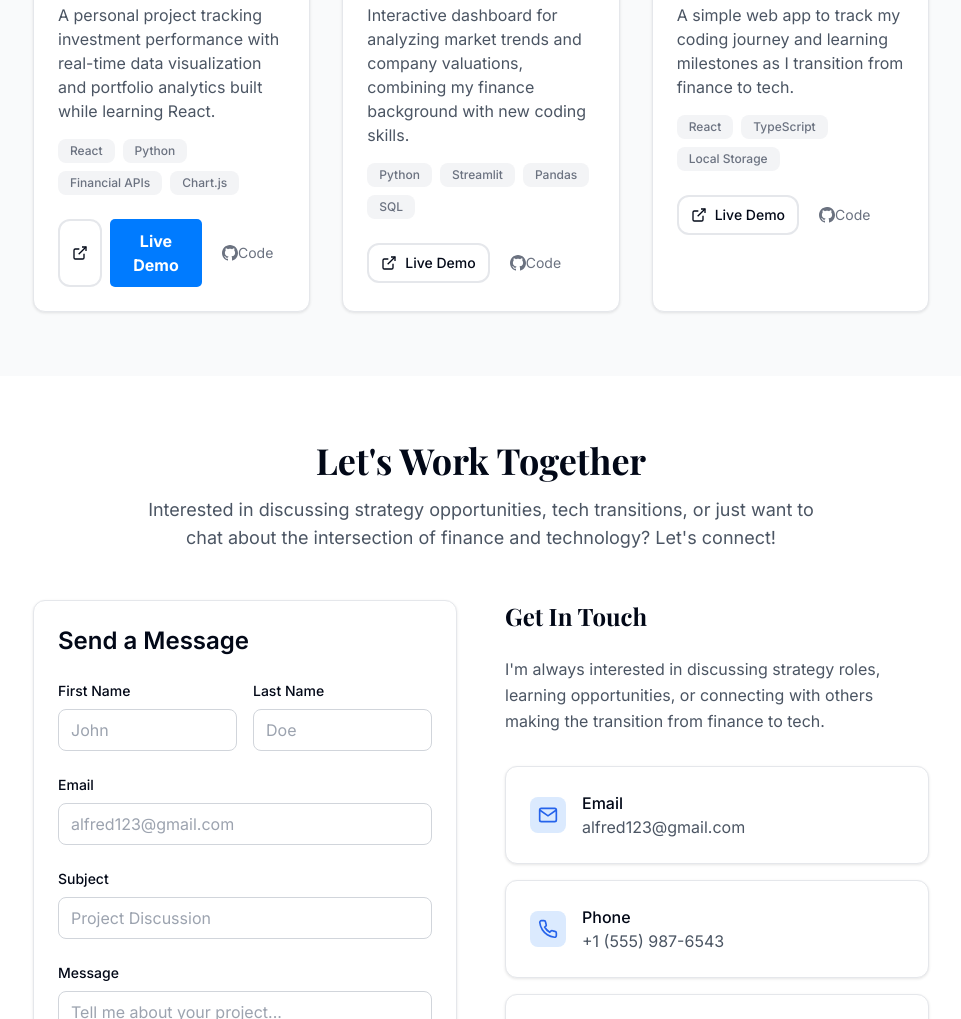
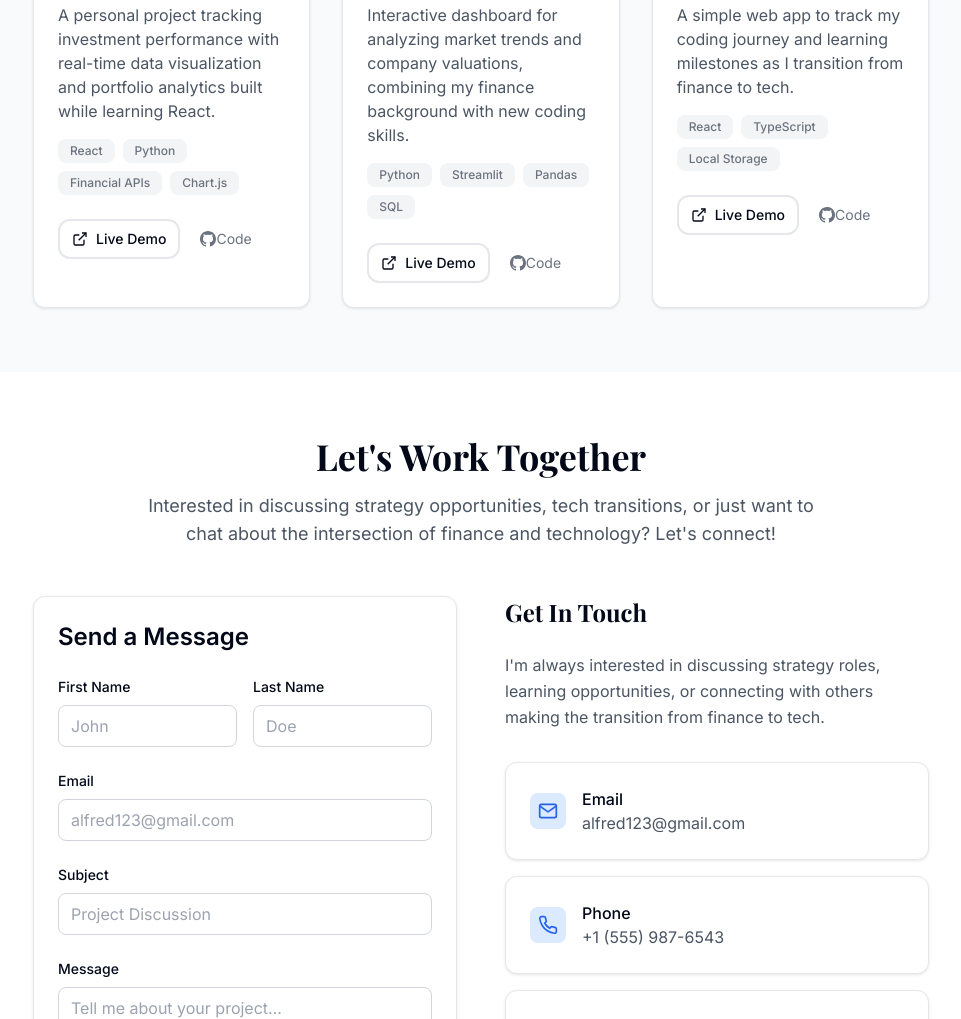
Before and after one commit to alflin/alflin.github.io, a plain HTML site: page index.html in a window 1280 px wide. Shown: the part 2496-3515 px from the top of the page, without its empty margins (159-1120 px from the left). Drawn offline with nearby package versions, Linux system fonts and the light colour scheme.

```diff
--- a/index.html
+++ b/index.html
@@ -545,31 +545,13 @@
                         </div>
 
                         <div class="flex gap-2 pt-2">
-                            <a href="#" class="btn-outline text-sm py-2 px-3">
+                            <a href="https://caloriecounter1.netlify.app/" class="btn-outline text-sm py-2 px-3">
                                 <svg width="16" height="16" viewBox="0 0 24 24" fill="none" stroke="currentColor" stroke-width="2">
                                     <path d="M18 13v6a2 2 0 0 1-2 2H5a2 2 0 0 1-2-2V8a2 2 0 0 1 2-2h6"/>
                                     <polyline points="15,3 21,3 21,9"/>
                                     <line x1="10" y1="14" x2="21" y2="3"/>
                                 </svg>
-
-
-
-                                        <a href="https://www.google.com/search?q=https://caloriecounter1.netlify.app/" style="
-                                        display: inline-block;
-                                        padding: 10px 20px;
-                                        background-color: #007bff;
-                                        color: white;
-                                        text-decoration: none;
-                                        border-radius: 5px;
-                                        font-weight: bold;
-                                        text-align: center;
-                                        ">
-                                        Live Demo
-                                        </a>
-
-
-
-
+                                    Live Demo
                             </a>
                             <a href="#" class="btn-ghost text-sm py-2 px-3">
                                 <svg width="16" height="16" viewBox="0 0 24 24" fill="currentColor">
```
